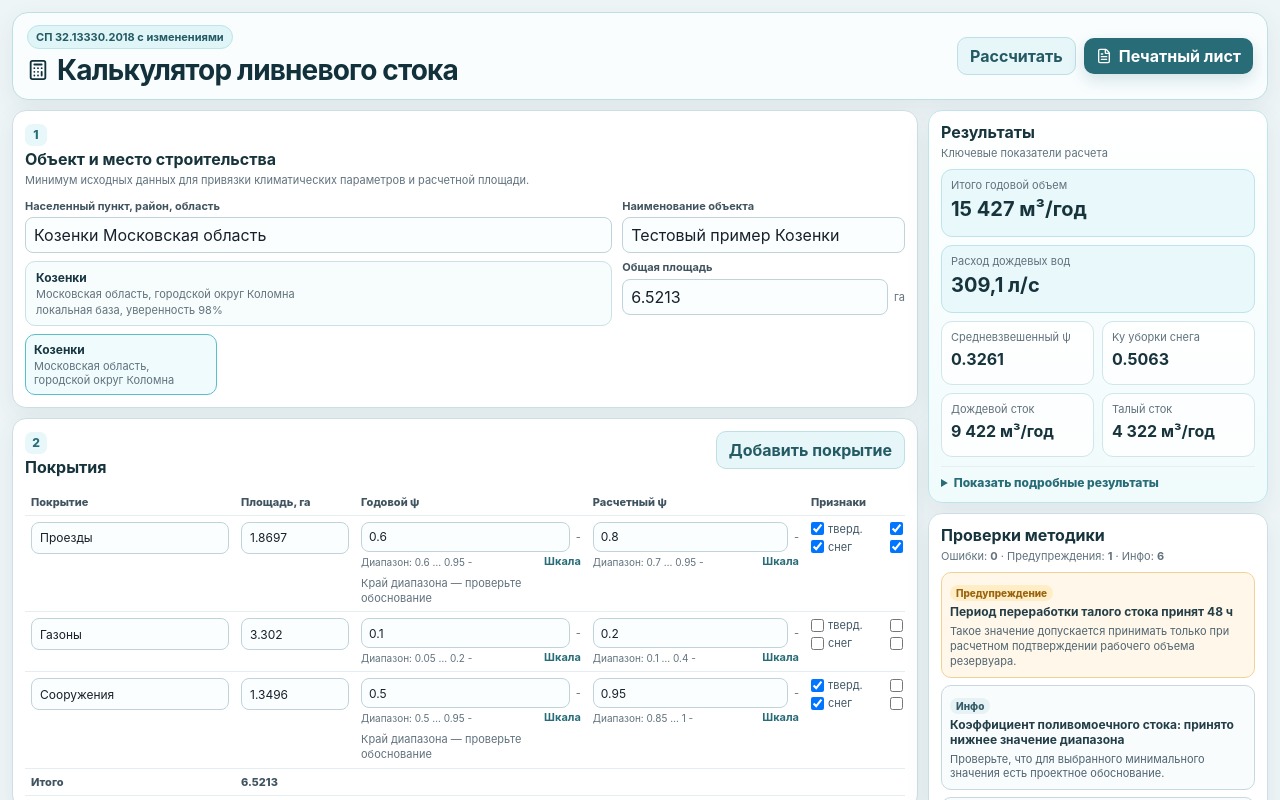
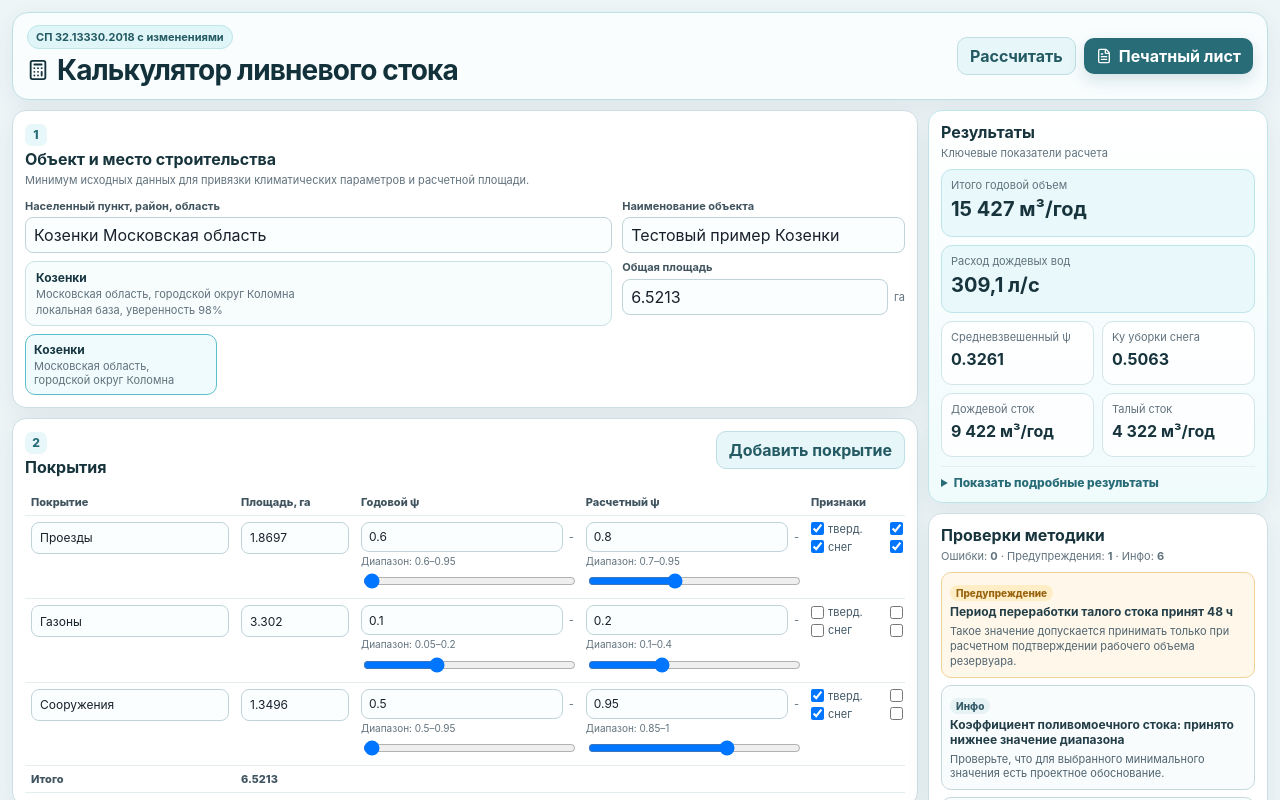
Before and after one commit to Embard/stormwater-sp-calculator, a React (Vite) app: page / in a window 1280 px wide. Shown: the top 800 px of the page. Built offline with nearby package versions, Linux system fonts and the light colour scheme.

Commit message:
Update NormativeInput.tsx

```diff
--- a/src/components/NormativeInput.tsx
+++ b/src/components/NormativeInput.tsx
@@ -1,4 +1,4 @@
-import { useId, useState } from 'react';
+import { useId } from 'react';
 import type { NormativeValue } from '../types';
 
 type Props = {
@@ -6,13 +6,13 @@ type Props = {
   value: NormativeValue;
   onChange: (next: NormativeValue) => void;
   compact?: boolean;
-  showRangeByDefault?: boolean;
   step?: number | string;
+  showSlider?: boolean;
 };
 
 function formatRange(value: NormativeValue): string {
   if (value.min === undefined && value.max === undefined) return '';
-  return `${value.min ?? '—'} … ${value.max ?? '—'} ${value.unit}`;
+  return `${value.min ?? '—'}–${value.max ?? '—'}${value.unit && value.unit !== '-' ? ` ${value.unit}` : ''}`;
 }
 
 export function NormativeInput({
@@ -20,18 +20,14 @@ export function NormativeInput({
   value,
   onChange,
   compact = false,
-  showRangeByDefault = false,
-  step = 0.0001
+  step = 0.0001,
+  showSlider = true
 }: Props) {
   const inputId = useId();
-  const [rangeOpen, setRangeOpen] = useState(showRangeByDefault);
   const hasRange = value.min !== undefined || value.max !== undefined;
   const isOutOfRange =
     (value.min !== undefined && value.value < value.min) ||
     (value.max !== undefined && value.value > value.max);
-  const isRangeEdge =
-    (value.min !== undefined && value.value === value.min) ||
-    (value.max !== undefined && value.value === value.max);
 
   const handleNumberChange = (nextValue: number) => {
     onChange({
@@ -60,16 +56,9 @@ export function NormativeInput({
         <span className="unit">{value.unit}</span>
       </div>
 
-      {hasRange ? (
-        <div className="normative-meta">
-          <span>Диапазон: {formatRange(value)}</span>
-          <button type="button" className="text-button" onClick={() => setRangeOpen((current) => !current)}>
-            {rangeOpen ? 'Скрыть' : 'Шкала'}
-          </button>
-        </div>
-      ) : null}
+      {hasRange ? <div className="normative-meta">Диапазон: {formatRange(value)}</div> : null}
 
-      {hasRange && rangeOpen ? (
+      {hasRange && showSlider ? (
         <input
           className="range"
           type="range"
@@ -78,11 +67,11 @@ export function NormativeInput({
           step={step}
           value={sliderValue}
           onChange={(event) => handleNumberChange(Number(event.target.value))}
+          aria-label={label ? `${label}: выбор значения в нормативном диапазоне` : 'Выбор значения в нормативном диапазоне'}
         />
       ) : null}
 
       {isOutOfRange ? <span className="error-text">Вне диапазона — нужно обоснование</span> : null}
-      {!isOutOfRange && isRangeEdge ? <span className="hint">Край диапазона — проверьте обоснование</span> : null}
     </div>
   );
 }
```
